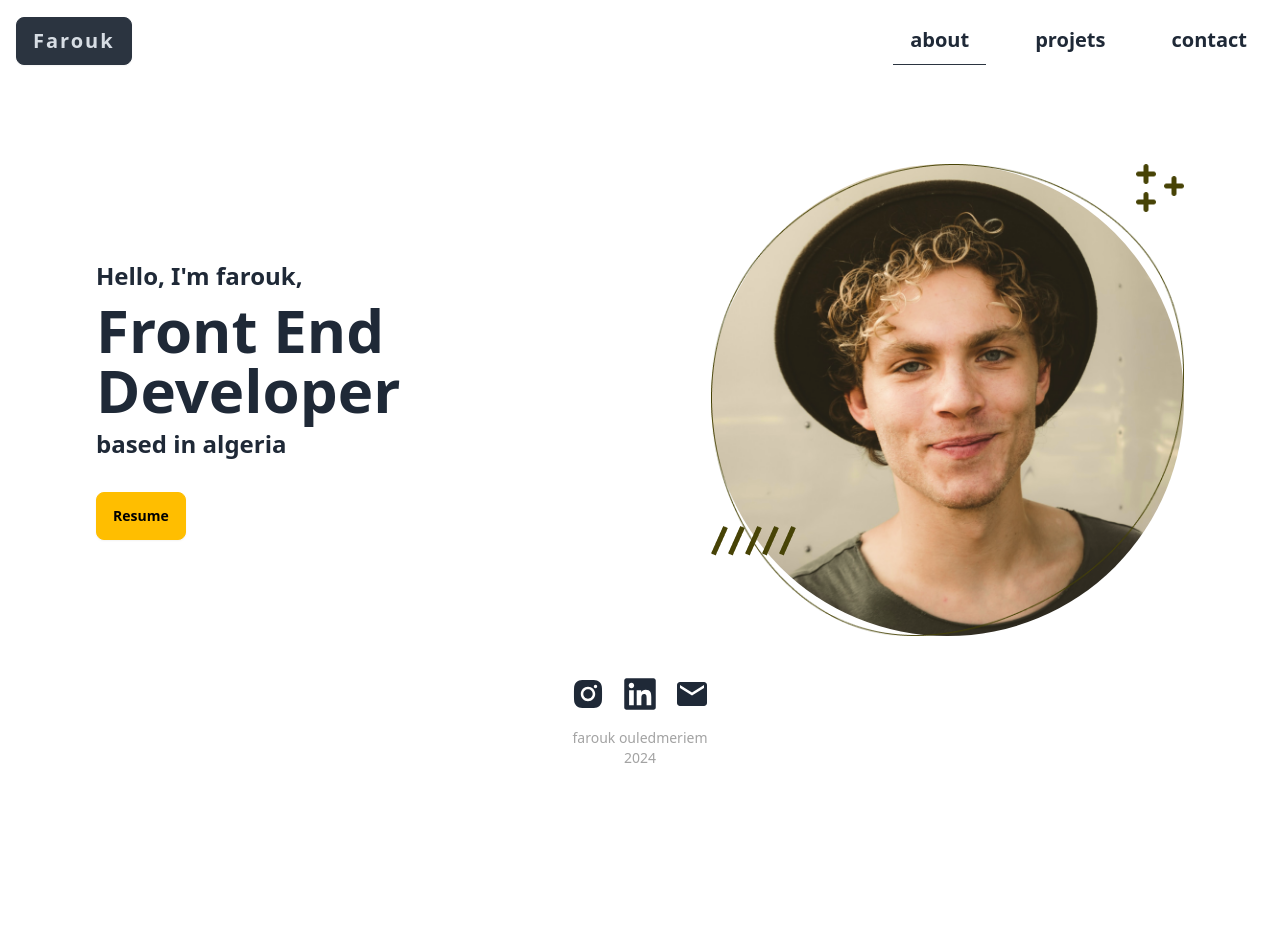
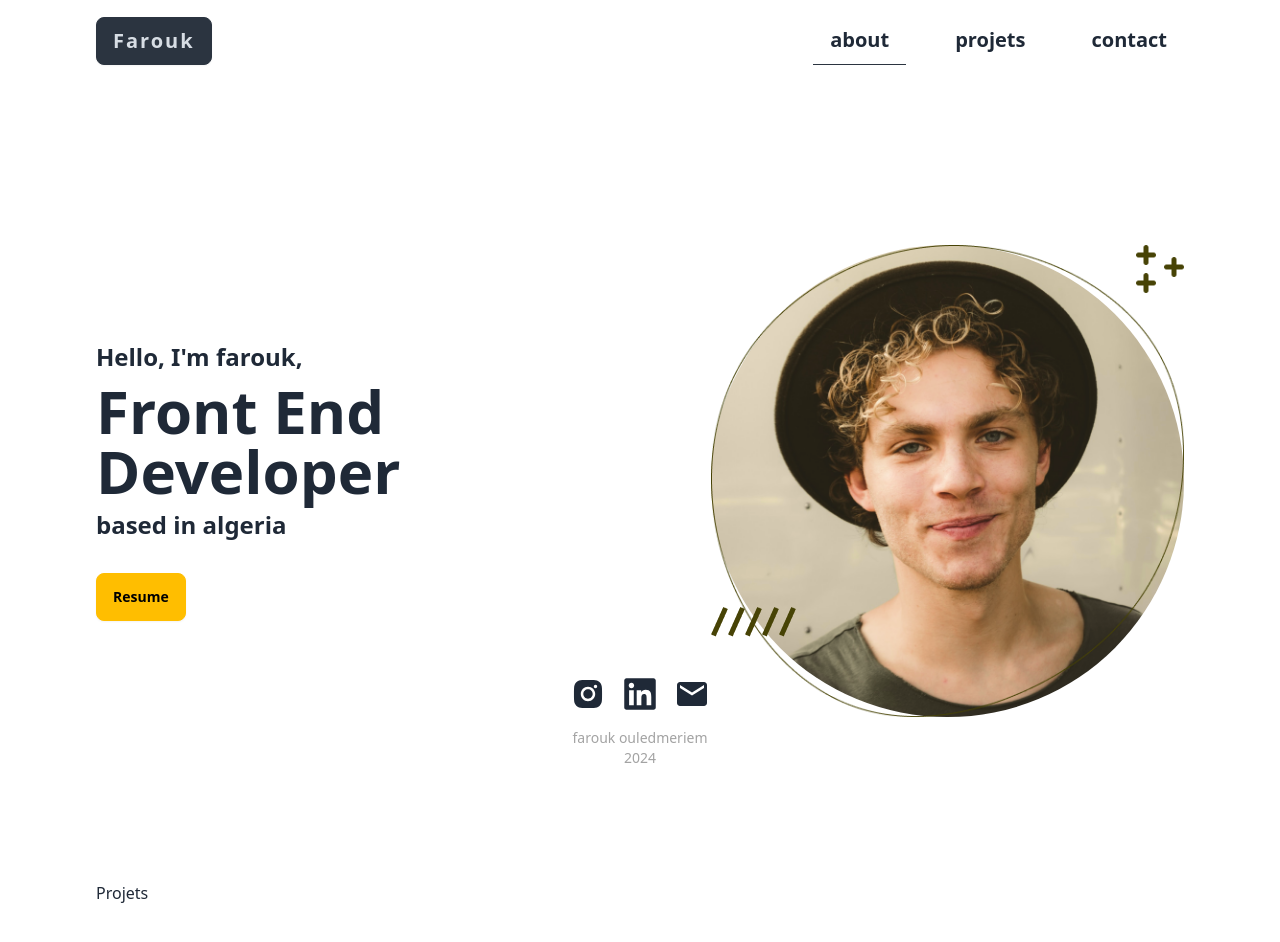
Before and after one commit to faroukq1/personal-portfolio, a React (Vite) app: page / in a window 1280 px wide. Shown: the top 942 px of the page. Before the commit the page ends 800 px from the top, so only its background shows below. Built offline with nearby package versions, Linux system fonts and the light colour scheme.

Commit message:
projects

```diff
--- a/src/App.tsx
+++ b/src/App.tsx
@@ -1,9 +1,10 @@
-import { Hero, Navbar } from "./component";
+import { Hero, Navbar, Projets } from "./component";
 const App = () => {
   return (
     <>
       <Navbar />
       <Hero />
+      <Projets />
     </>
   );
 };
--- a/src/component/Hero.tsx
+++ b/src/component/Hero.tsx
@@ -22,8 +22,7 @@ const socialMediaData = [
 ];
 const Hero = () => {
   return (
-    <>
-      <div className="container h-screen flex items-center justify-between gap-8">
+    <section className="container h-screen flex items-center justify-between gap-8">
       <div>
         <div className="grid gap-2">
           <h3 className="font-semibold text-2xl">Hello, I'm farouk,</h3>
@@ -73,8 +72,7 @@ const Hero = () => {
           farouk ouledmeriem <span>{new Date().getFullYear()}</span>
         </p>
       </div>
-      </div>
-    </>
+    </section>
   );
 };
 
--- a/src/component/Navbar.tsx
+++ b/src/component/Navbar.tsx
@@ -26,7 +26,7 @@ const Navbar = () => {
     setSelectedSection(newSection);
   };
   return (
-    <nav className="fixed w-full top-0 flex items-center justify-center p-4">
+    <nav className="container flex items-center justify-center py-4">
       <div className="w-full max-w-7xl flex items-center justify-between">
         <h1 className="text-xl tracking-widest font-bold btn btn-neutral">
           Farouk
--- /dev/null
+++ b/src/component/Projets.tsx
@@ -0,0 +1,5 @@
+const Projets = () => {
+  return <section className="h-screen container">Projets</section>;
+};
+
+export default Projets;
--- a/src/component/index.tsx
+++ b/src/component/index.tsx
@@ -1,2 +1,3 @@
 export { default as Navbar } from "./Navbar";
 export { default as Hero } from "./Hero";
+export { default as Projets } from "./Projets";
```
Lines whose indentation alone changed are shown as unchanged.
